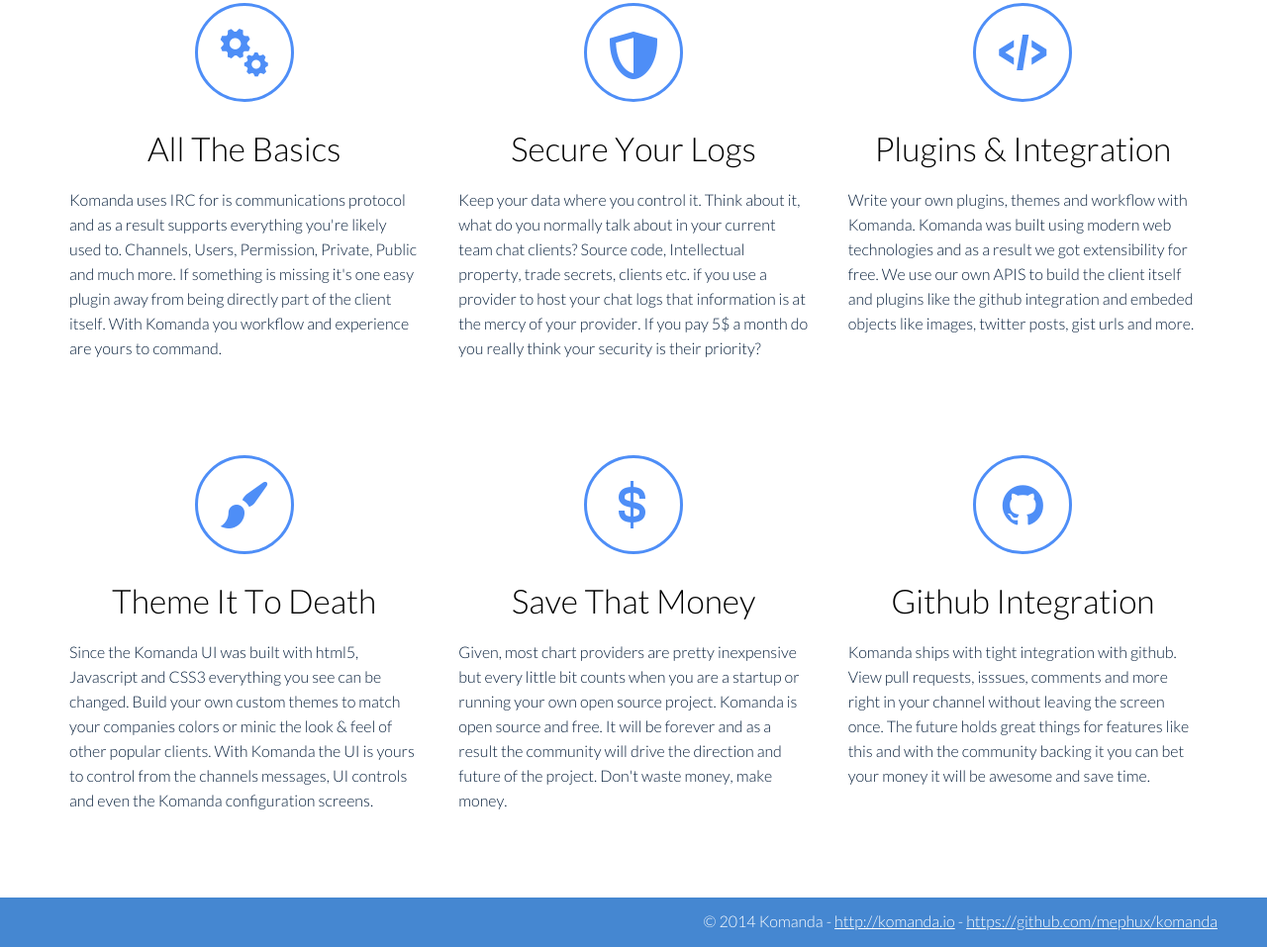
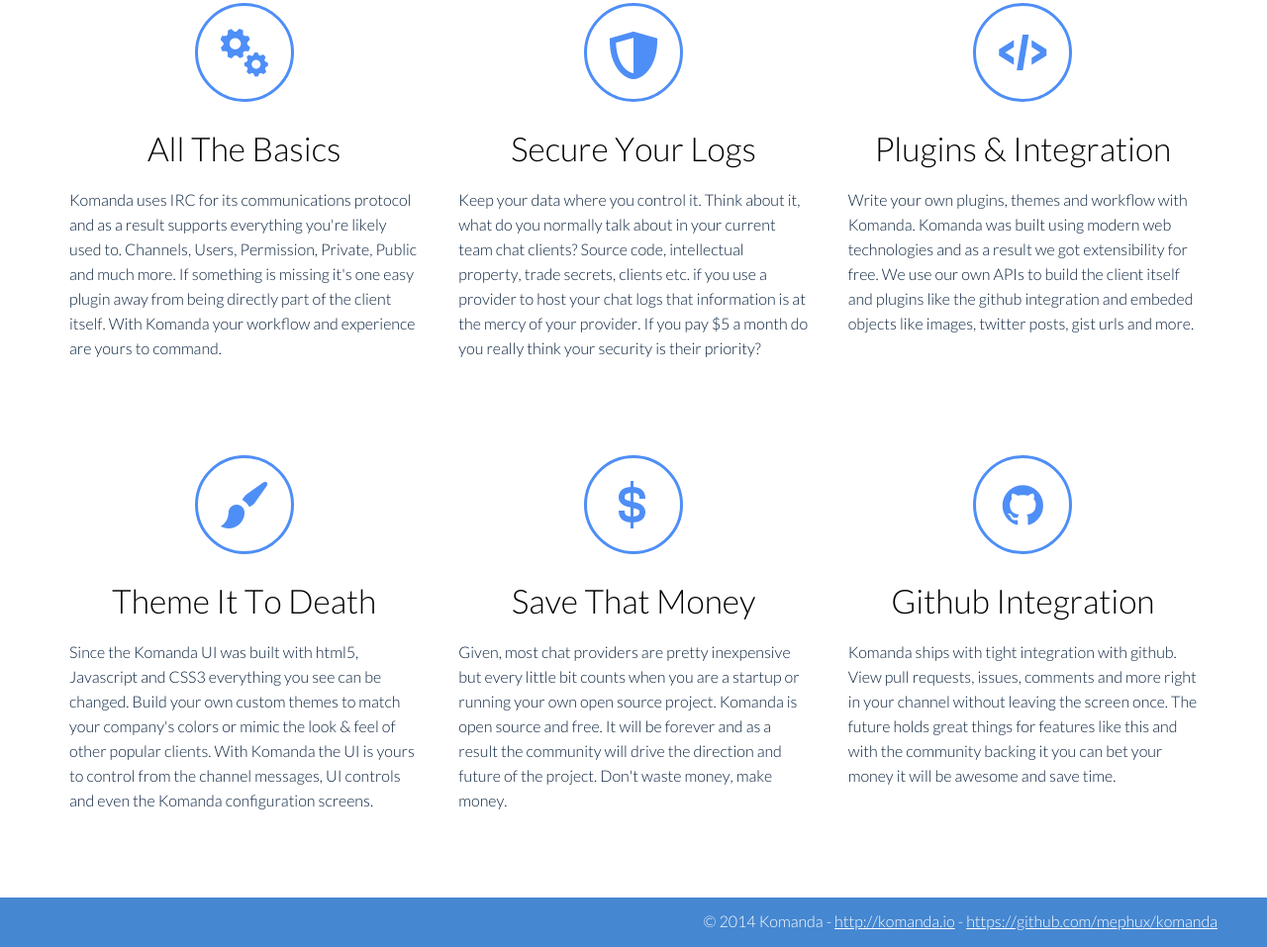
Before and after one commit to djcas9/komanda.io, a plain HTML site: page index.html in a window 1280 px wide. Shown: the part 671-1628 px from the top of the page at 99% size. Drawn offline with Linux system fonts and the light colour scheme.

Commit message:
Fixed typos

```diff
--- a/index.html
+++ b/index.html
@@ -114,9 +114,9 @@
 
                 <div class="feature-text">
                   <p>
-                    Komanda uses IRC for is communications protocol and as a result supports
+                    Komanda uses IRC for its communications protocol and as a result supports
                     everything you're likely used to. Channels, Users, Permission, Private, Public and much more.
-                    If something is missing it's one easy plugin away from being directly part of the client itself. With Komanda you
+                    If something is missing it's one easy plugin away from being directly part of the client itself. With Komanda your
                     workflow and experience are yours to command.
                   </p>
                 </div>
@@ -139,8 +139,8 @@
 
                 <div class="feature-text">
                   <p>
-                    Keep your data where you control it. Think about it, what do you normally talk about in your current team chat clients? Source code, Intellectual property, trade secrets, clients etc.
-                    if you use a provider to host your chat logs that information is at the  mercy of your provider. If you pay 5$ a month do you really think your security is their priority?
+                    Keep your data where you control it. Think about it, what do you normally talk about in your current team chat clients? Source code, intellectual property, trade secrets, clients etc.
+                    if you use a provider to host your chat logs that information is at the  mercy of your provider. If you pay $5 a month do you really think your security is their priority?
                   </p>
                 </div>
 
@@ -162,7 +162,7 @@
 
                 <div class="feature-text">
                   <p>
-                    Write your own plugins, themes and workflow with Komanda. Komanda was built using modern web technologies and as a result we got extensibility for free. We use our own APIS
+                    Write your own plugins, themes and workflow with Komanda. Komanda was built using modern web technologies and as a result we got extensibility for free. We use our own APIs
                     to build the client itself and plugins like the github integration and embeded objects like images, twitter posts, gist urls and more.
                   </p>
                 </div>
@@ -188,8 +188,8 @@
 
                 <div class="feature-text">
                   <p>
-                    Since the Komanda UI was built with html5, Javascript and CSS3 everything you see can be changed. Build your own custom themes to match your companies colors or minic the look & feel of other popular
-                    clients. With Komanda the UI is yours to control from the channels messages, UI controls and even the Komanda configuration screens.
+                    Since the Komanda UI was built with html5, Javascript and CSS3 everything you see can be changed. Build your own custom themes to match your company's colors or mimic the look & feel of other popular
+                    clients. With Komanda the UI is yours to control from the channel messages, UI controls and even the Komanda configuration screens.
                   </p>
                 </div>
 
@@ -214,7 +214,7 @@
 
                 <div class="feature-text">
                   <p>
-                    Given, most chart providers are pretty inexpensive but every little bit counts when you are a startup or running your own open source project. Komanda is open source and free. It will
+                    Given, most chat providers are pretty inexpensive but every little bit counts when you are a startup or running your own open source project. Komanda is open source and free. It will
                     be forever and as a result the community will drive the direction and future of the project. Don't waste money, make money.
                   </p>
                 </div>
@@ -238,7 +238,7 @@
 
                 <div class="feature-text">
                   <p>
-                    Komanda ships with tight integration with github. View pull requests, isssues, comments and more right in your channel without leaving the screen once. The future holds great things
+                    Komanda ships with tight integration with github. View pull requests, issues, comments and more right in your channel without leaving the screen once. The future holds great things
                     for features like this and with the community backing it you can bet your money it will be awesome and save time.
                   </p>
                 </div>
```
